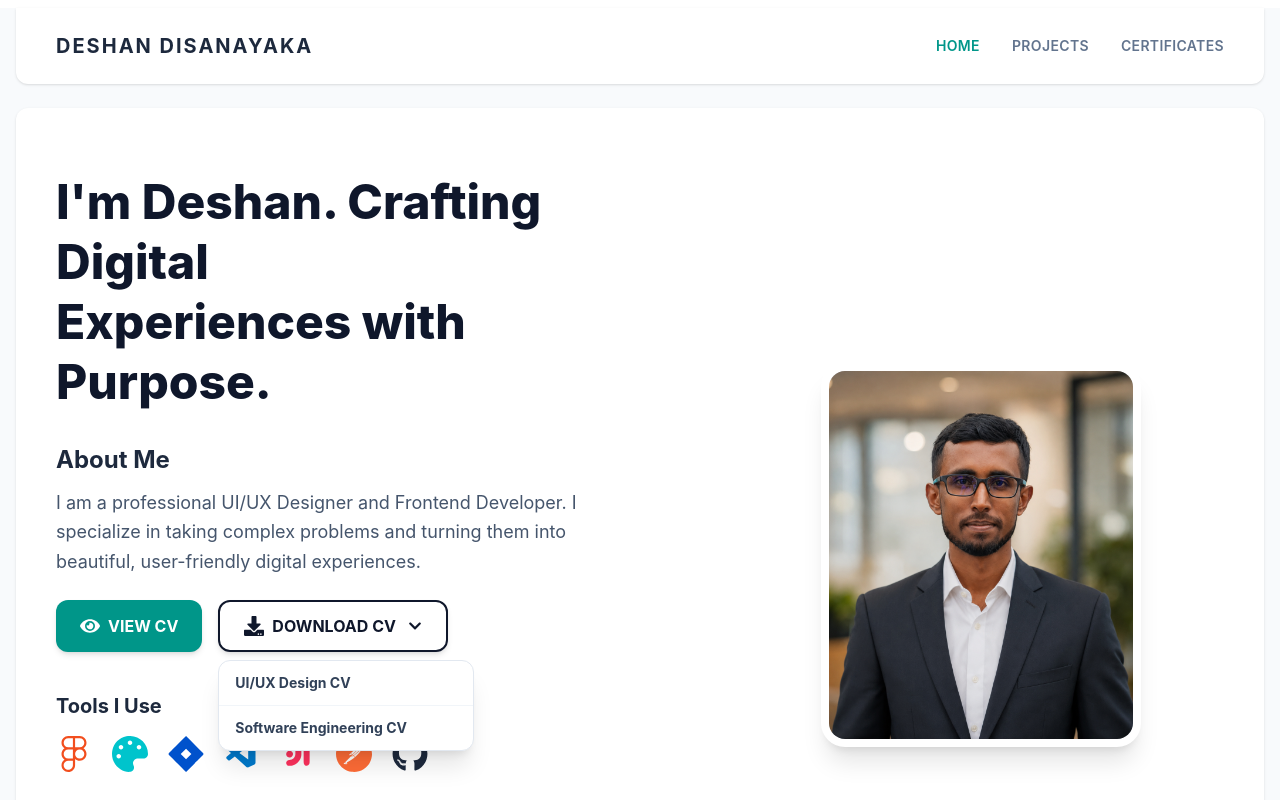
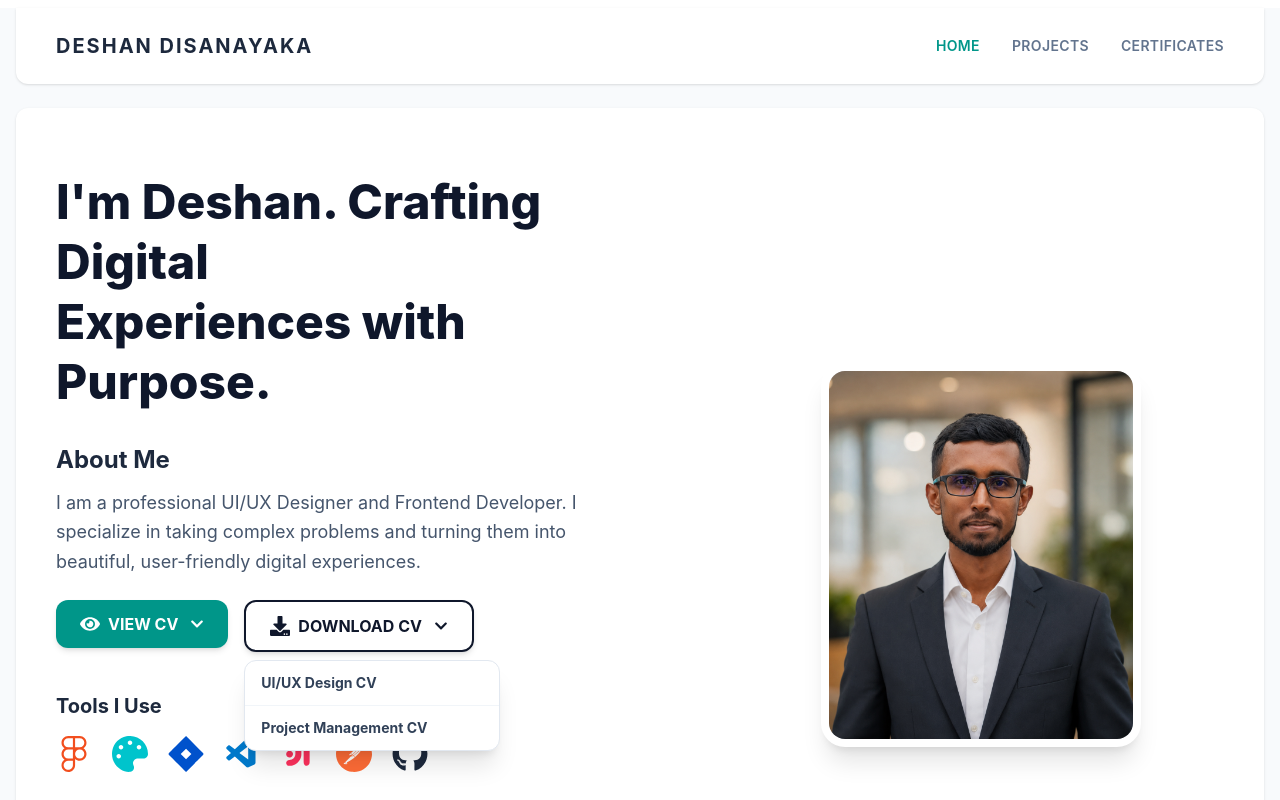
Before and after one commit to Deshan-D/My-Portfolio-Website, a React (Vite) app: page / in a window 1280 px wide. Both pictures are taken after a click on the button "DOWNLOAD CV". Shown: the top 800 px of the page. Built offline with nearby package versions, Linux system fonts and the light colour scheme.

Commit message:
Add seperate dropdown menus for view cv and download cv

```diff
--- a/src/components/Hero.jsx
+++ b/src/components/Hero.jsx
@@ -5,8 +5,8 @@ import { DiIntellij } from 'react-icons/di';
 import { SiPostman } from 'react-icons/si';
 
 const Hero = () => {
-  const [showDropdown, setShowDropdown] = useState(false);
-
+  const [showViewDropdown, setShowViewDropdown] = useState(false);
+  const [showDownloadDropdown, setShowDownloadDropdown] = useState(false);
 
   const baseUrl = import.meta.env.BASE_URL;
 
@@ -23,52 +23,81 @@ const Hero = () => {
           I am a professional UI/UX Designer and Frontend Developer. I specialize in taking complex problems and turning them into beautiful, user-friendly digital experiences.
         </p>
 
-        {/* CV Buttons (View & Download Dropdown) */}
+        {/* CV Buttons (View & Download Dropdowns) */}
         <div className="flex flex-wrap gap-4 mb-10">
 
+          {/* VIEW CV Dropdown Container */}
+          <div className="relative">
+            <button
+              onClick={() => {
+                setShowViewDropdown(!showViewDropdown);
+                setShowDownloadDropdown(false);
+              }}
+              className="bg-teal-600 text-white px-6 py-3 rounded-xl font-bold hover:bg-teal-700 transition shadow-md flex items-center gap-2"
+            >
+              <FaEye className="text-xl" /> VIEW CV <FaChevronDown className="text-sm ml-1" />
+            </button>
+
+            {/* View CV - Dropdown Menu */}
+            {showViewDropdown && (
+              <div className="absolute top-full left-0 mt-2 w-64 bg-white border border-slate-200 rounded-xl shadow-xl overflow-hidden z-10">
                 <a
                   href={`${baseUrl}ui-ux-cv.pdf`}
                   target="_blank"
                   rel="noopener noreferrer"
-            className="bg-teal-600 text-white px-6 py-3 rounded-xl font-bold hover:bg-teal-700 transition shadow-md flex items-center gap-2"
+                  className="block px-4 py-3 text-sm font-bold text-slate-700 hover:bg-teal-50 hover:text-teal-700 transition border-b border-slate-100"
+                  onClick={() => setShowViewDropdown(false)}
                 >
-            <FaEye className="text-xl" /> VIEW CV
+                  UI/UX Design CV
                 </a>
+                <a
+                  href={`${baseUrl}pm-cv.pdf`}
+                  target="_blank"
+                  rel="noopener noreferrer"
+                  className="block px-4 py-3 text-sm font-bold text-slate-700 hover:bg-teal-50 hover:text-teal-700 transition"
+                  onClick={() => setShowViewDropdown(false)}
+                >
+                  Project Management CV
+                </a>
+              </div>
+            )}
+          </div>
 
-          {/* Dropdown Button Container */}
+          {/* DOWNLOAD CV Dropdown Container */}
           <div className="relative">
             <button
-              onClick={() => setShowDropdown(!showDropdown)}
+              onClick={() => {
+                setShowDownloadDropdown(!showDownloadDropdown);
+                setShowViewDropdown(false);
+              }}
               className="border-2 border-slate-900 text-slate-900 px-6 py-3 rounded-xl font-bold hover:bg-slate-900 hover:text-white transition shadow-md flex items-center gap-2"
             >
               <FaDownload className="text-xl" /> DOWNLOAD CV <FaChevronDown className="text-sm ml-1" />
             </button>
 
-            {/* Dropdown Menu */}
-            {showDropdown && (
+            {/* Download CV - Dropdown Menu */}
+            {showDownloadDropdown && (
               <div className="absolute top-full left-0 mt-2 w-64 bg-white border border-slate-200 rounded-xl shadow-xl overflow-hidden z-10">
-
                 <a
                   href={`${baseUrl}ui-ux-cv.pdf`}
                   download="Deshan_UIUX_CV.pdf"
                   className="block px-4 py-3 text-sm font-bold text-slate-700 hover:bg-teal-50 hover:text-teal-700 transition border-b border-slate-100"
-                  onClick={() => setShowDropdown(false)}
+                  onClick={() => setShowDownloadDropdown(false)}
                 >
                   UI/UX Design CV
                 </a>
-
                 <a
-                  href={`${baseUrl}se-cv.pdf`}
-                  download="Deshan_SE_CV.pdf"
+                  href={`${baseUrl}pm-cv.pdf`}
+                  download="Deshan_PM_CV.pdf"
                   className="block px-4 py-3 text-sm font-bold text-slate-700 hover:bg-teal-50 hover:text-teal-700 transition"
-                  onClick={() => setShowDropdown(false)}
+                  onClick={() => setShowDownloadDropdown(false)}
                 >
-                  Software Engineering CV
+                  Project Management CV
                 </a>
-
               </div>
             )}
           </div>
+
         </div>
 
         {/* Tools & Skills */}
```
Also changed, not shown: 1 other file (tests, documents, lock files or other folders). Lines whose indentation alone changed are shown as unchanged.
